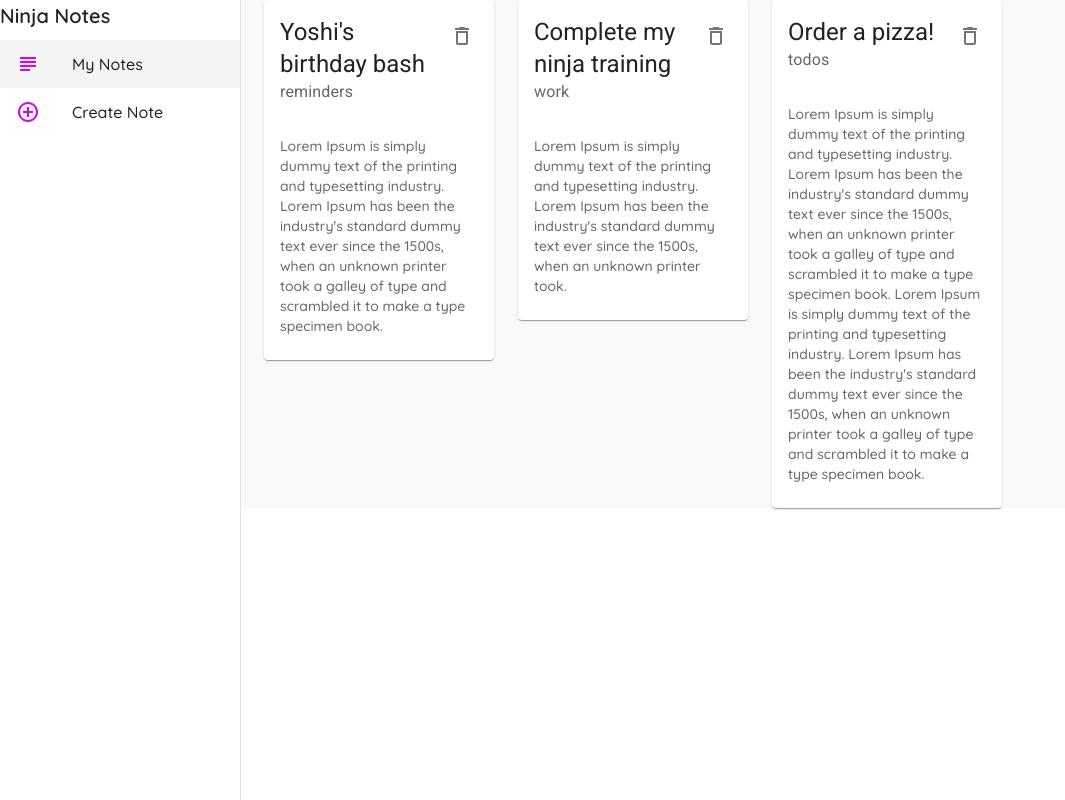
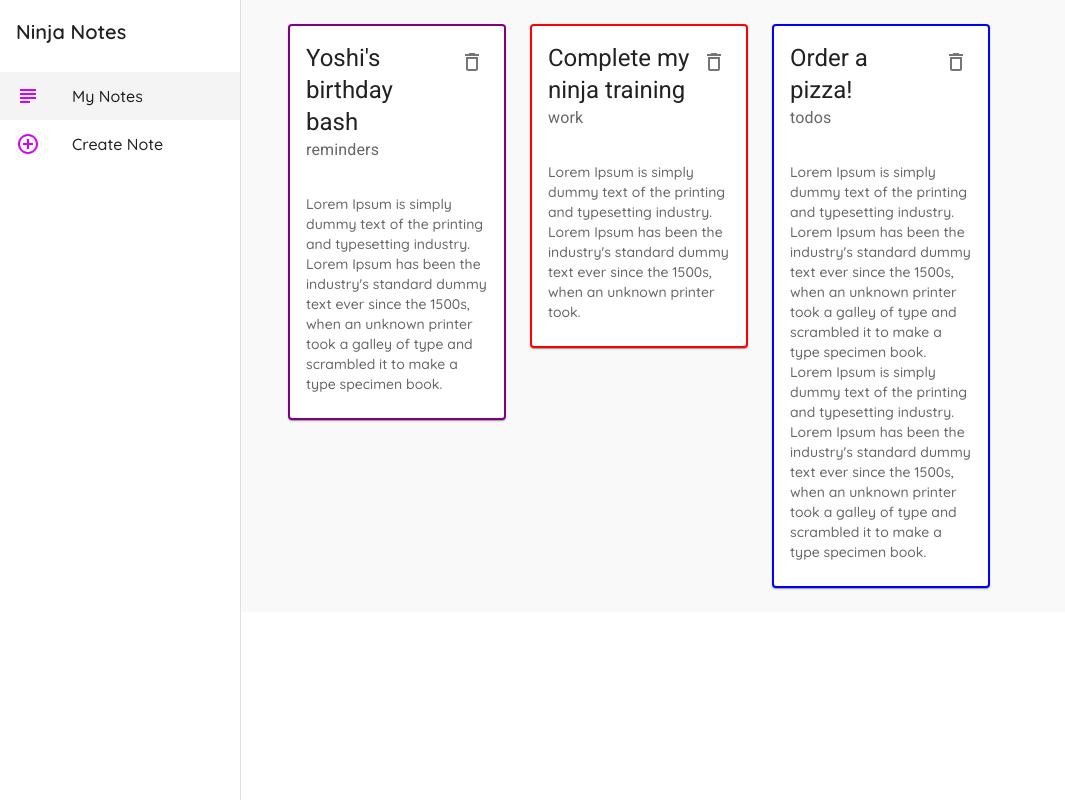
Before and after one commit to CodingWithDude/material-ui-tut, a React (Create React App) app: page / in a window 1280 px wide. Shown: the whole page, without its empty margins (0-1065 px from the left). Built offline with nearby package versions, Linux system fonts and the light colour scheme; data requests are answered from the project's data file.

Commit message:
Added borderColor class to cards

```diff
--- a/src/components/Layout.js
+++ b/src/components/Layout.js
@@ -11,10 +11,12 @@ import { useHistory, useLocation } from "react-router-dom";
 
 const drawerWidth = 240;
 
-const useStyles = makeStyles({
+const useStyles = makeStyles((theme) => {
+  return {
     page: {
       background: "#f9f9f9",
       width: "100%",
+      padding: theme.spacing(3),
     },
     drawer: {
       width: drawerWidth,
@@ -28,6 +30,10 @@ const useStyles = makeStyles({
     active: {
       background: "#f4f4f4",
     },
+    title: {
+      padding: theme.spacing(2),
+    },
+  };
 });
 
 const Layout = ({ children }) => {
@@ -59,7 +65,9 @@ const Layout = ({ children }) => {
         classes={{ paper: classes.drawerPaper }}
       >
         <div>
-          <Typography variant="h6">Ninja Notes</Typography>
+          <Typography className={classes.title} variant="h6">
+            Ninja Notes
+          </Typography>
         </div>
         {/* list / links */}
         <List>
--- a/src/components/NoteCard.js
+++ b/src/components/NoteCard.js
@@ -2,13 +2,33 @@ import React from "react";
 import Card from "@mui/material/Card";
 import CardHeader from "@mui/material/CardHeader";
 import CardContent from "@mui/material/CardContent";
-import { IconButton, Typography } from "@material-ui/core";
+import { IconButton, makeStyles, Typography } from "@material-ui/core";
 import DeleteOutlined from "@material-ui/icons/DeleteOutlined";
 
+const useStyles = makeStyles({
+  borderColor: {
+    border: (note) => {
+      if (note.category === "money") {
+        return "2px solid green";
+      }
+      if (note.category === "todos") {
+        return "2px solid blue";
+      }
+      if (note.category === "reminders") {
+        return "2px solid purple";
+      }
+      if (note.category === "work") {
+        return "2px solid red";
+      }
+    },
+  },
+});
+
 const NoteCard = ({ note, handleDelete }) => {
+  const classes = useStyles(note);
   return (
     <div>
-      <Card elevation={1}>
+      <Card className={classes.borderColor} elevation={1}>
         <CardHeader
           action={
             <IconButton onClick={() => handleDelete(note.id)}>
```
Lines whose indentation alone changed are shown as unchanged.
